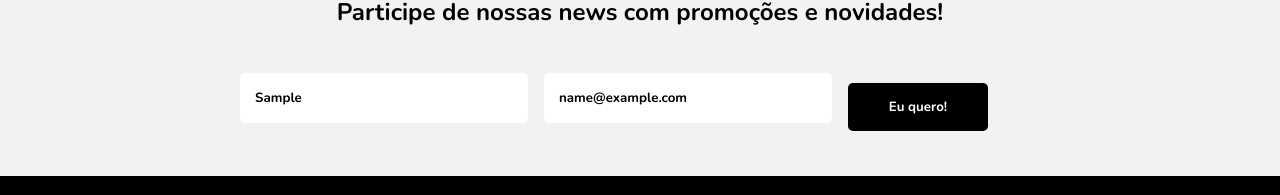
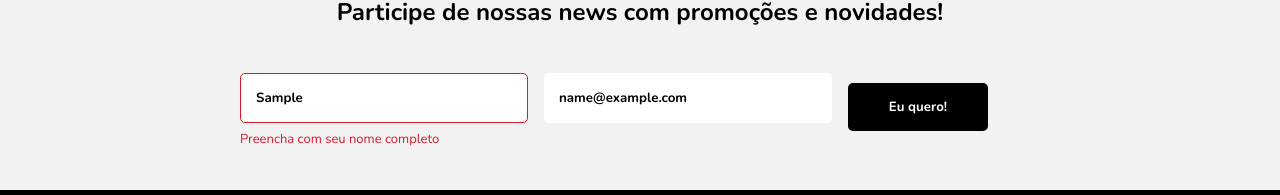
Before and after one commit to eulaludmila/Site_E-commerce, a React (Create React App) app: page / in a window 1280 px wide. Both pictures are taken after typing "Sample", "name@example.com" into the empty fields and a click on the button "Eu quero!". Shown: the part 749-944 px from the top of the page. Built offline with nearby package versions, Linux system fonts and the light colour scheme; no server answers.

Commit message:
08 - Ajustes componentes

```diff
--- a/src/App.js
+++ b/src/App.js
@@ -1,15 +1,12 @@
 import PageDefault from './pages/PageDefault'
 import Home from './pages/Home'
 
-function App() {
+const App = ()  => (
 
+    <PageDefault>
+      <Home />
+    </PageDefault>
 
-
-  return (
-    <PageDefault>
-      <Home/>
-    </PageDefault>
-  );
-}
+)
 
 export default App;
--- a/src/components/FormNews/index.js
+++ b/src/components/FormNews/index.js
@@ -1,5 +1,6 @@
 import { useState } from 'react';
-import {ContainerNews, Form, NovoCadastro} from './styled'
+import { ContainerNews, Form, NovoCadastro } from './styled'
+import Input from '../../components/Input'
 import api from '../../config/index';
 
 const FormNews = () => {
@@ -8,6 +9,8 @@ const FormNews = () => {
 
     const [isCadastro, setIsCadastro] = useState(false);
     const [form, setForm] = useState(valoresInicias);
+
+    //Inicia erro com false. Caso houver um erro, mudará para true
     const [erro, setErro] = useState({nome:false, email:false});
 
     async function handleCadastroPromocao(e) {
@@ -50,7 +53,7 @@ const FormNews = () => {
         for (const key in form) {
 
             //Verifica campos vazios
-            if (form[key] === '') {
+            if (form[key] === '' || (key === 'nome' && form['nome'].length < 10)) {
                 camposVazios = {...camposVazios, [key]:true};
                 contadorVazio++;
 
@@ -65,6 +68,7 @@ const FormNews = () => {
             }
         }
 
+        //Adicionando ao estado Erro os campos de vazios ou não
         setErro(camposVazios);
 
         return contadorVazio;
@@ -93,15 +97,11 @@ const FormNews = () => {
                 <>
                     <h2>Participe de nossas news com promoções e novidades!</h2>
                     <Form onSubmit={handleCadastroPromocao}>
-                        <div className="form-group">
-                            <input placeholder="Digite seu nome" name="nome" value={form.nome} className={erro.nome ? 'invalido' : ''} onChange={(e) => handleChange(e)}/>
-                            {erro.nome && <span>Preencha com seu nome completo</span>}
-                        </div>
-                        <div className="form-group">
-                            <input placeholder="Digite seu email" name="email" value={form.email} className={erro.email ? 'invalido' : ''} onChange={(e) => handleChange(e)}/>
-                            {erro.email && <span>Preencha com um e-mail válido</span>}
 
-                        </div>
+                        <Input placeholder="Digite seu nome" name="nome" value={form.nome} onChange={(e) => handleChange(e)} erro={erro.nome} textoErro="Preencha com seu nome completo"/>
+
+                        <Input placeholder="Digite seu email" name="email" value={form.email} onChange={(e) => handleChange(e)} erro={erro.email} textoErro="Preencha com um e-mail válido"/>
+
                         <div className="form-group">
                             <button type="submit">Eu quero!</button>
                         </div>
--- a/src/components/FormNews/styled.js
+++ b/src/components/FormNews/styled.js
@@ -97,9 +97,6 @@ export const Form = styled.form`
         margin-top: 10px;
         display: flex;
         align-items: center;
-
-        /* color-second */
-
         color: #D7182A;
     }
 
--- /dev/null
+++ b/src/components/Input/index.js
@@ -0,0 +1,12 @@
+import { GroupInput } from './styled'
+
+const Input = (props) => (
+
+    <GroupInput>
+        <input className={props.erro ? 'invalido' : ''} placeholder={props.placeholder} name={props.name} value={props.value} className={props.erro ? 'invalido' : ''} onChange={props.onChange} />
+        {props.erro && <span>{props.textoErro}</span>}
+    </GroupInput>
+
+)
+
+export default Input;
--- /dev/null
+++ b/src/components/Input/styled.js
@@ -0,0 +1,42 @@
+import styled from 'styled-components';
+
+export const GroupInput = styled.div`
+
+    input{
+        width: 100%;
+        height: 50px;
+        background: #FFFFFF;
+        border-radius: 5px;
+        border:none;
+        outline:none;
+        padding: 0 15px;
+        box-sizing:border-box;
+        font-weight:700;
+
+        &::placeholder{
+        color:#000
+
+        }
+    }
+
+    @media(max-width:600px){
+
+        padding: 0 20px;
+
+    }
+    span{
+        font-style: normal;
+        font-weight: normal;
+        font-size: 13px;
+        line-height: 12px;
+        margin-top: 10px;
+        display: flex;
+        align-items: center;
+
+        /* color-second */
+
+        color: #D7182A;
+    }
+
+
+`
--- a/src/components/ItensProduto/index.js
+++ b/src/components/ItensProduto/index.js
@@ -4,7 +4,7 @@ import ReactStars from 'react-rating-stars-component';
 
 const ItensProduto = (props) => {
 
-    //Funç~"ao para trasnformar número para moeda Real"
+    //Função para trasnformar número para moeda Real"
     function numberToReal(numero) {
 
         numero = String(numero);
--- a/src/components/Rodape/index.js
+++ b/src/components/Rodape/index.js
@@ -1,11 +1,9 @@
-import {Footer, Button} from './styled'
+import { Footer, Button } from './styled'
 import imgMensagem from '../../assets/message.svg'
 import imgContato from '../../assets/fale-conosco.svg'
 import logosFooter from '../../assets/Logos-Footer.svg'
 
-function Rodape(){
-
-    return(
+const Rodape = () => (
     <Footer>
         <div className="container-footer">
             <div>
@@ -19,27 +17,22 @@ function Rodape(){
             <div className="grid-footer">
                 <Button>
                     <div>
-                            <img  src={imgMensagem} alt="Enviar Mensagem"/>
+                        <img src={imgMensagem} alt="Enviar Mensagem" />
                     </div>
                     <span>ENTRE EM CONTATO</span>
                 </Button>
                 <Button>
                     <div>
                         <img src={imgContato} alt="Fale Conosco" />
-
                     </div>
                     <span>FALE COM O NOSSO CONSULTOR ONLINE</span>
                 </Button>
             </div>
             <div className="grid-footer">
-                    {/* <LogosFooter>
-                        <img/>
-                    </LogosFooter> */}
-                    <img src={logosFooter} alt="Corebiz e VTEX"/>
+                <img src={logosFooter} alt="Corebiz e VTEX" />
             </div>
         </div>
     </Footer>
 )
-}
 
 export default Rodape;
--- a/src/pages/Home/index.js
+++ b/src/pages/Home/index.js
@@ -1,59 +1,49 @@
-
 import { useState, useEffect } from 'react';
 import ItensProduto from '../../components/ItensProduto';
-import api from '../../config/index'
-import Menu from '../../components/Menu'
-import Header from '../../components/Header'
-import {SectionProdutos} from './styled'
+import api from '../../config/index';
+import Menu from '../../components/Menu';
+import Header from '../../components/Header';
+import { SectionProdutos } from './styled';
 
 const Home = () => {
-
     const [produtos, setProdutos] = useState([]);
     const [carrinho, setCarrinho] = useState(0);
 
     useEffect(() => {
-
         api.get('products')
             .then(res => {
-                setProdutos(res.data)
+                setProdutos(res.data);
+            });
 
-            })
-
-        //Verifica se existe a sessão de carrinho e adiciona a quantidade no state do Carrinho
-        if(JSON.parse(sessionStorage.getItem('carrinho')) !== null){
-
+        // Verifica se existe a sessão de carrinho e adiciona a quantidade no state do Carrinho
+        if (JSON.parse(sessionStorage.getItem('carrinho')) !== null) {
             setCarrinho(JSON.parse(sessionStorage.getItem('carrinho')).length);
         }
+    }, [setProdutos, setCarrinho]);
 
-    }, [setProdutos, setCarrinho])
-
-    //Pegando o valor da quantidade de produtos no carrinho que foi passado pelas props e adicionando na state
-    function enviarQuantidadeProduto(quantidade){
+    // Pegando o valor da quantidade de produtos no carrinho que foi passado pelas props e adicionando na state
+    function enviarQuantidadeProduto(quantidade) {
         setCarrinho(quantidade);
     }
 
     return (
         <>
-            <Menu carrinho={carrinho}/>
-            <Header/>
+            <Menu carrinho={carrinho} />
+            <Header />
 
             <SectionProdutos>
-                <h2>Mais Vendidos</h2>
+                <h2> Mais Vendidos </h2>
                 <div className="linha"></div>
                 <div className="produtos">
-                    {
+                    {produtos.map(dados => (
 
-                        produtos.map(dados => (
+                        <ItensProduto key={dados.productId} item={dados} carrinho={(quantidade) => enviarQuantidadeProduto(quantidade)} />
 
-                                <ItensProduto key={dados.productId} item={dados} carrinho={(quantidade) => enviarQuantidadeProduto(quantidade)} />
-
-                        ))
-
-                    }
+                    ))}
                 </div>
             </SectionProdutos>
         </>
     );
-}
+};
 
 export default Home;
--- a/src/pages/PageDefault/index.js
+++ b/src/pages/PageDefault/index.js
@@ -1,4 +1,3 @@
-import React from 'react';
 import Rodape from '../../components/Rodape';
 import FormNews from '../../components/FormNews';
 import { Main, Page } from './style';
```
Also changed, not shown: src/components/Header/index.js (+4 -4 lines), src/components/Menu/index.js (+10 -15 lines), 1 other file (tests, documents, lock files or other folders). Lines whose indentation alone changed are shown as unchanged.
